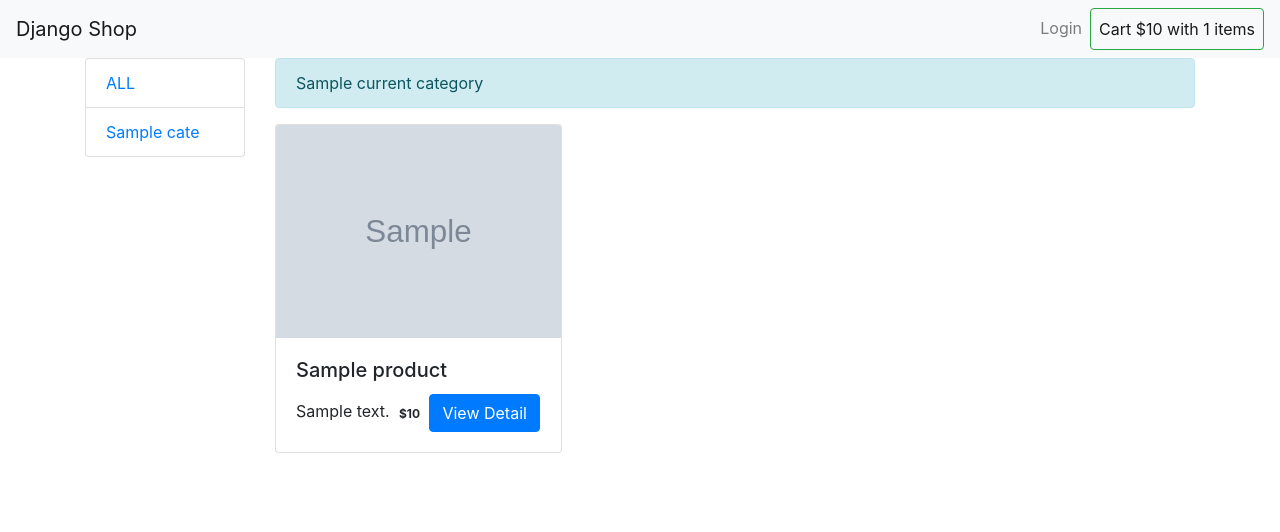
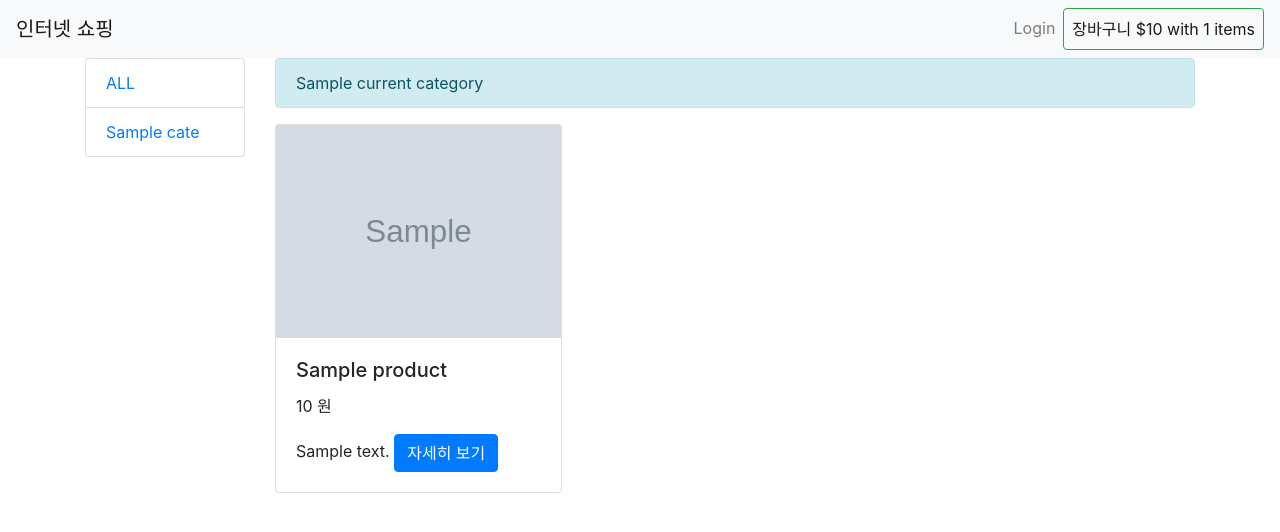
Before and after one commit to edwinmucho/onshop, a Django app: template shop/templates/shop/list.html in a window 1280 px wide. Shown: the top 532 px of the page. Run offline with Django 3.2, Linux system fonts and the light colour scheme; the template is opened without the code that fills it: most values are stand-ins (such as "Sample title", 1, 10 or a date in 2020); grey boxes marked "Sample" are stand-in pictures; some libraries are stand-ins or nearby versions.

Commit message:
repair bug

```diff
--- a/cart/cart.py
+++ b/cart/cart.py
@@ -55,7 +55,7 @@ class Cart(object):
         self.session.modified = True
 
     def remove(self, product):
-        product_id = str(product_id)
+        product_id = str(product.id)
 
         if product_id in self.cart:
             del(self.cart[product_id])
--- a/cart/forms.py
+++ b/cart/forms.py
@@ -4,7 +4,7 @@ from django.utils.translation import ugettext_lazy as _
 
 
 class AddProductForm(forms.Form):
-    quantity = forms.IntegerField(label="구매 개수", label_suffix=" = ")
+    quantity = forms.IntegerField(label="구매 개수", label_suffix=" = ", min_value=1)
     is_update = forms.BooleanField(required=False, initial=False, widget=forms.HiddenInput)
 
     # 유효성 체크
--- a/cart/templates/cart/detail.html
+++ b/cart/templates/cart/detail.html
@@ -19,11 +19,11 @@
     </thead>
     <tbody>
     {% for item in cart %}
-      {% with product = item.product %}
+      {% with product=item.product %}
       <tr>
         <th scope="row">
           <a href="{{ product.get_absolute_url }}">
-            <img src="{{ product.image_url|default_if_none:'# }}" class="img-thumb-nail">
+            <img src="{{ product.image_url|default_if_none:'#' }}" class="img-thumb-nail">
           </a>
         </th>
         <td>{{ product.name }}</td>
--- a/shop/models.py
+++ b/shop/models.py
@@ -25,7 +25,7 @@ class Product(models.Model):
     image = models.ImageField(upload_to='products/%Y/%m/%d', blank=True)
     description = models.TextField(blank=True)
 
-    price = models.DecimalField(max_digits=10, decimal_places=2)
+    price = models.DecimalField(max_digits=10, decimal_places=0)
     stock = models.PositiveIntegerField()
 
     available_display = models.BooleanField('Display', default=True)
--- a/shop/templates/shop/detail.html
+++ b/shop/templates/shop/detail.html
@@ -12,8 +12,8 @@
       </div>
       <div class="col">
         <h1 class="display-6">{{ product.name }}</h1>
-        <p><span class="badge badge-secondary">가격</span>{{ product.price }}</p>
-        <form action="" method="post">
+        <p><span class="badge badge-secondary">가격</span>{{ product.price }} 원</p>
+        <form action="{% url 'cart:product_add' product.id %}" method="post">
           {{ add_to_cart }}
           {% csrf_token %}
           <input type="submit" class="btn btn-primary btn-sm" value="Add to Cart">
--- a/shop/templates/shop/list.html
+++ b/shop/templates/shop/list.html
@@ -20,7 +20,7 @@ Category Page
         {% if current_category %}
           {{ current_category.name }}
         {% else %}
-          All Products
+          전체 상품 목록
         {% endif %}
       </div>
 
@@ -31,9 +31,9 @@ Category Page
               <img src="{{ product.image_url|default_if_none:'#'}}" alt="Product Image" class="card-img-top">
               <div class="card-body">
                 <h5 class="card-title">{{ product.name }}</h5>
+                <p class="card-text">{{ product.price }} 원</p>
                 <p class="card-text">{{ product.description}}
-                  <span class="badge">${{ product.price}}</span>
-                  <a href="{{ product.get_absolute_url }}" class="btn btn-primary">View Detail</a>
+                  <a href="{{ product.get_absolute_url }}" class="btn btn-primary">자세히 보기</a>
                 </p>
               </div>
             </div>
--- a/templates/base.html
+++ b/templates/base.html
@@ -14,7 +14,7 @@
 </head>
 <body>
 <nav class="navbar navbar-expand-lg navbar-light bg-light">
-  <a href="/" class="navbar-brand">Django Shop</a>
+  <a href="/" class="navbar-brand">인터넷 쇼핑</a>
   <button class="navbar-toggler" type="button" data-toggle="collapse" data-target="#navbarSupportedContent" aria-controls="navbarSupportedContent" aria-expanded="flase" aria-label="Toggle navigation">
   <span class="navbar-toggler-icon"></span>
   </button>
@@ -28,11 +28,11 @@
         {% endif %}
       </li>
       <li class="nav-item active">
-      <a href="{% url 'cart:detail' %}" class="nav-link btn btn-outline-success">Cart
+      <a href="{% url 'cart:detail' %}" class="nav-link btn btn-outline-success">장바구니
       {% if cart|length > 0 %}
         ${{ cart.get_product_total }} with {{ cart|length }} items
       {% else %}
-        : Empty
+        : 비어있음
       {% endif %}
       </a>
       </li>
```
Also changed, not shown: cart/views.py (+5 -4 lines), shop/migrations/0002_auto_20190725_1507.py (added).
